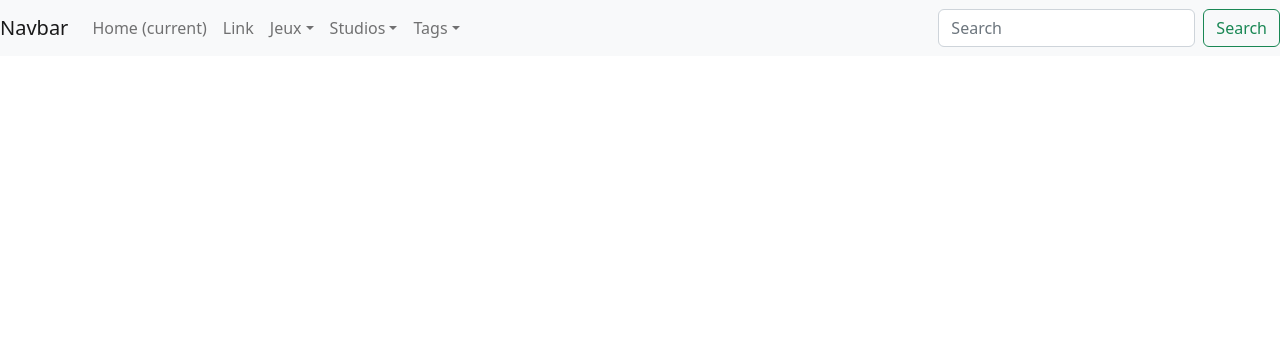
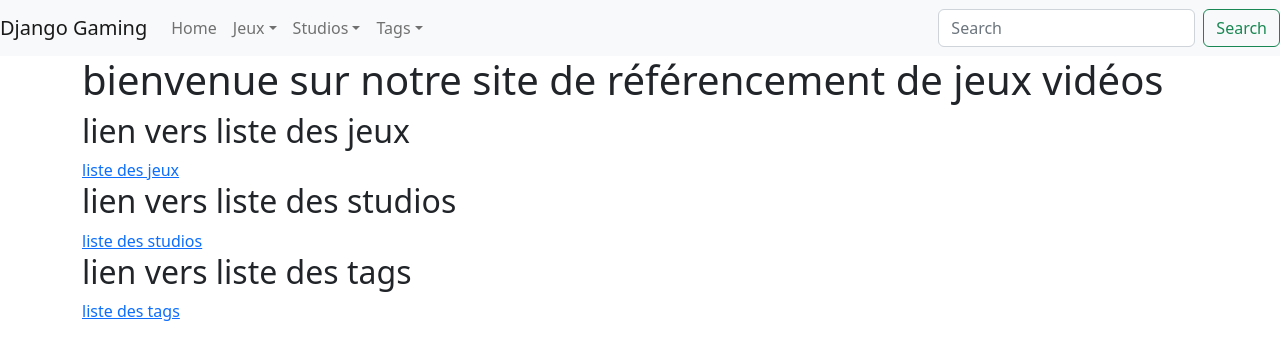
Before and after one commit to Noel-louis/django-gaming, a Django app: page /lesJeux/home in a window 1280 px wide. Shown: the top 360 px of the page. Run offline with Django 4.2, Linux system fonts and the light colour scheme.

Commit message:
ajout des dernieres fonctionnalité searchbar, redirection amélioré, ajout d'indication sur les pages jeu studio tag

```diff
--- a/djangoGaming/lesJeux/templates/base.html
+++ b/djangoGaming/lesJeux/templates/base.html
@@ -18,7 +18,7 @@
 <body>
     {% block nav %}
     <nav class="navbar navbar-expand-lg navbar-light bg-light">
-        <a class="navbar-brand" href="#">Navbar</a>
+        <a class="navbar-brand" href="#">Django Gaming</a>
         <button class="navbar-toggler" type="button" data-bs-toggle="collapse" data-bs-target="#navbarSupportedContent" aria-controls="navbarSupportedContent" aria-expanded="false" aria-label="Toggle navigation">
             <span class="navbar-toggler-icon"></span>
         </button>
@@ -26,10 +26,7 @@
         <div class="collapse navbar-collapse" id="navbarSupportedContent">
             <ul class="navbar-nav mr-auto">
                 <li class="nav-item active">
-                    <a class="nav-link" href="#">Home <span class="sr-only">(current)</span></a>
-                </li>
-                <li class="nav-item">
-                    <a class="nav-link" href="#">Link</a>
+                    <a class="nav-link" href="{% url 'home' %}">Home</a>
                 </li>
                 <li class="nav-item dropdown">
                     <a class="nav-link dropdown-toggle" href="#" id="navbarDropdown1" role="button" data-bs-toggle="dropdown" aria-expanded="false">Jeux</a>
@@ -56,7 +53,7 @@
 
         </div>
         <form class="d-flex" role="search" action="{% url 'search' %}">
-            <input class="form-control me-2" type="search" placeholder="Search" aria-label="Search" id="stringsearch">
+            <input class="form-control me-2" type="search" placeholder="Search" aria-label="Search" id="stringsearch" name="stringsearch">
             <button class="btn btn-outline-success" type="submit">Search</button>
           </form>
 
--- a/djangoGaming/lesJeux/templates/creerstudio.html
+++ b/djangoGaming/lesJeux/templates/creerstudio.html
@@ -20,7 +20,7 @@
         <label for="{{ form.date_creation.id_for_label }}">Date de creation :</label>
         {{ form.date_creation }}
     </div>
-    <input type="hidden" name="next" value="{{ request.path }}">
+    <input type="hidden" name="next" value="{{ request.GET.next }}">
     <button type="submit">Enregistrer</button>
 </form>
 {% endblock %}
--- a/djangoGaming/lesJeux/templates/creertag.html
+++ b/djangoGaming/lesJeux/templates/creertag.html
@@ -16,7 +16,7 @@
         <label for="{{ form.description.id_for_label }}">Description :</label>
         {{ form.description }}
     </div>
-    <input type="hidden" name="next" value="{{ request.path }}">
+    <input type="hidden" name="next" value="{{ request.GET.next }}">
     <button type="submit">Enregistrer</button>
 </form>
 {% endblock %}
--- a/djangoGaming/lesJeux/templates/index.html
+++ b/djangoGaming/lesJeux/templates/index.html
@@ -1,12 +1,15 @@
-{% 'extends base.html' %}
+{% extends 'base.html' %}
 
 {% block title %}Les jeux{% endblock %}
 
 {% block content %}
-<p>bienvenue sur notre site de référencement de jeux vidéos</p>
-<p></p>lien vers liste des jeux</p>
+<h1>bienvenue sur notre site de référencement de jeux vidéos</h1>
+<h2>lien vers liste des jeux</h2>
 <a href="{% url 'listejeux' %}">liste des jeux</a>
-<p>lien vers liste des studios</p>
+<h2>lien vers liste des studios</h2>
 <a href="{% url 'listestudios' %}">liste des studios</a>
+<h2>lien vers liste des tags</h2>
+<a href="{% url 'listetags' %}">liste des tags</a>
+
 
 {% endblock %}
--- a/djangoGaming/lesJeux/templates/jeu.html
+++ b/djangoGaming/lesJeux/templates/jeu.html
@@ -2,9 +2,13 @@
 {% block title %}{{ jeu.nom }}{% endblock %}
 {% block content %}
 <h1>{{ jeu.nom }}</h1>
+<h4>Description</h4>
 <p>{{ jeu.description }}</p>
+<h4>Date de création</h4>
 <p>{{ jeu.date }}</p>
+<h4>Studio créateur</h4>
 <p>{{ jeu.studio }}</p>
+<h4>Liste des tags</h4>
 <p>{% for tag in tags%} {{tag.nom}} {% endfor %}</p>
 <a href="{% url 'listejeux' %}">Retour à la liste des jeux</a>
 <a href="{% url 'modifierjeux' jeu.nom %}">Modifier le jeu</a>
--- a/djangoGaming/lesJeux/templates/studio.html
+++ b/djangoGaming/lesJeux/templates/studio.html
@@ -2,7 +2,9 @@
 {% block title %}{{ studio.nom }}{% endblock %}
 {% block content %}
 <h1>{{ studio.nom }}</h1>
+<h4>description</h4>
 <p>{{ studio.description }}</p>
+<h4>date de création</h4>
 <p>{{ studio.date_creation }}</p>
 <a href="{% url 'listestudios' %}">Retour à la liste des studios</a>
 <a href="{% url 'modifierstudio' studio.nom %}">Modifier le studio</a>
--- a/djangoGaming/lesJeux/templates/tag.html
+++ b/djangoGaming/lesJeux/templates/tag.html
@@ -2,6 +2,7 @@
 {% block title %}{{ tag.nom }}{% endblock %}
 {% block content %}
 <h1>{{ tag.nom }}</h1>
+<h4>Description</h4>
 <p>{{ tag.description }}</p>
 <a href="{% url 'listetags' %}">Retour à la liste des tagx</a>
 <a href="{% url 'modifiertag' tag.nom %}">Modifier le tag</a>
--- a/djangoGaming/lesJeux/views.py
+++ b/djangoGaming/lesJeux/views.py
@@ -4,7 +4,7 @@ from lesJeux.models import Jeux, Studio, Tag
 from .forms import JeuForm, StudioForm, TagForm
 
 def home(request):
-  return render(request, template_name='base.html')
+  return render(request, template_name='index.html')
 
 def jeu(request, name):
   jeu = Jeux.objects.get(nom=name)
@@ -54,7 +54,8 @@ def creer_studio(request):
         form = StudioForm(request.POST)
         if form.is_valid():
             form.save()
-            return redirect('listestudios')
+            next = request.POST.get('next', '/')
+            return HttpResponseRedirect(next)
     else:
         form = StudioForm()
     return render(request, 'creerstudio.html', {'form': form})
@@ -91,10 +92,7 @@ def creer_tag(request):
         if form.is_valid():
             form.save()
             next = request.POST.get('next', '/')
-            print(next)
             return HttpResponseRedirect(next)
-
-
     else:
         form = TagForm()
     return render(request, 'creertag.html', {'form': form})
@@ -118,16 +116,14 @@ def supprimer_tag(request, nom):
 def search(request):
     if request.method == 'GET':
         query = request.GET.get('stringsearch')
-        print(request)
         submitbutton = request.GET.get('submit')
 
         if query is not None:
-            print("on cherche")
-            tags = Tag.objects.filter(nom=query)
-            jeux = Jeux.objects.filter(nom=query)
-            studios = Studio.objects.filter(nom=query)
+            tags = Tag.objects.filter(nom__regex=r'{}'.format(query))
+            jeux = Jeux.objects.filter(nom__regex=r'{}'.format(query))
+            studios = Studio.objects.filter(nom__regex=r'{}'.format(query))
+
         else:
-            print("on cherche pas")
             tags = Tag.objects.all()
             jeux = Jeux.objects.all()
             studios = Studio.objects.all()
```
Also changed, not shown: djangoGaming/lesJeux/templates/creerjeux.html (+8 -3 lines).
